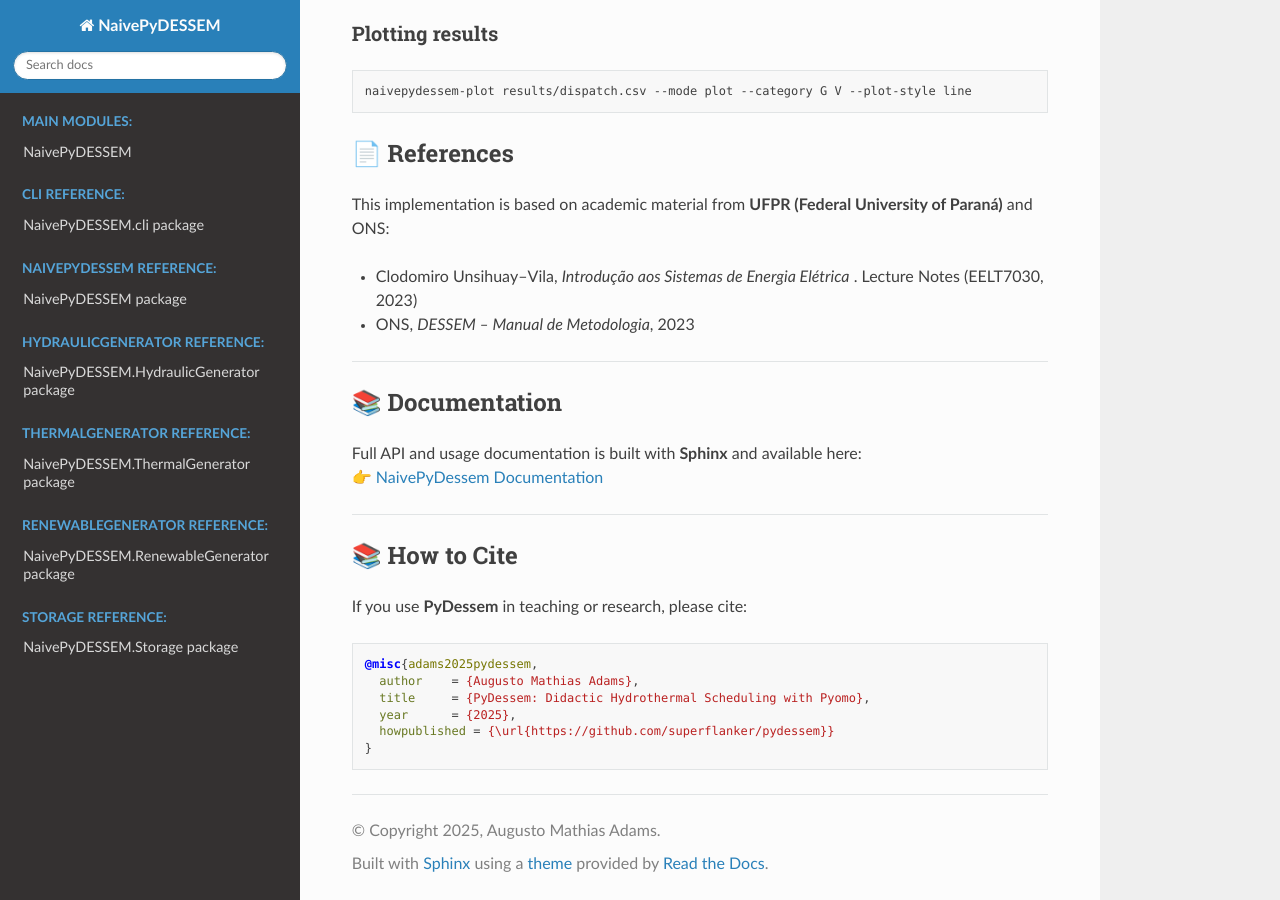
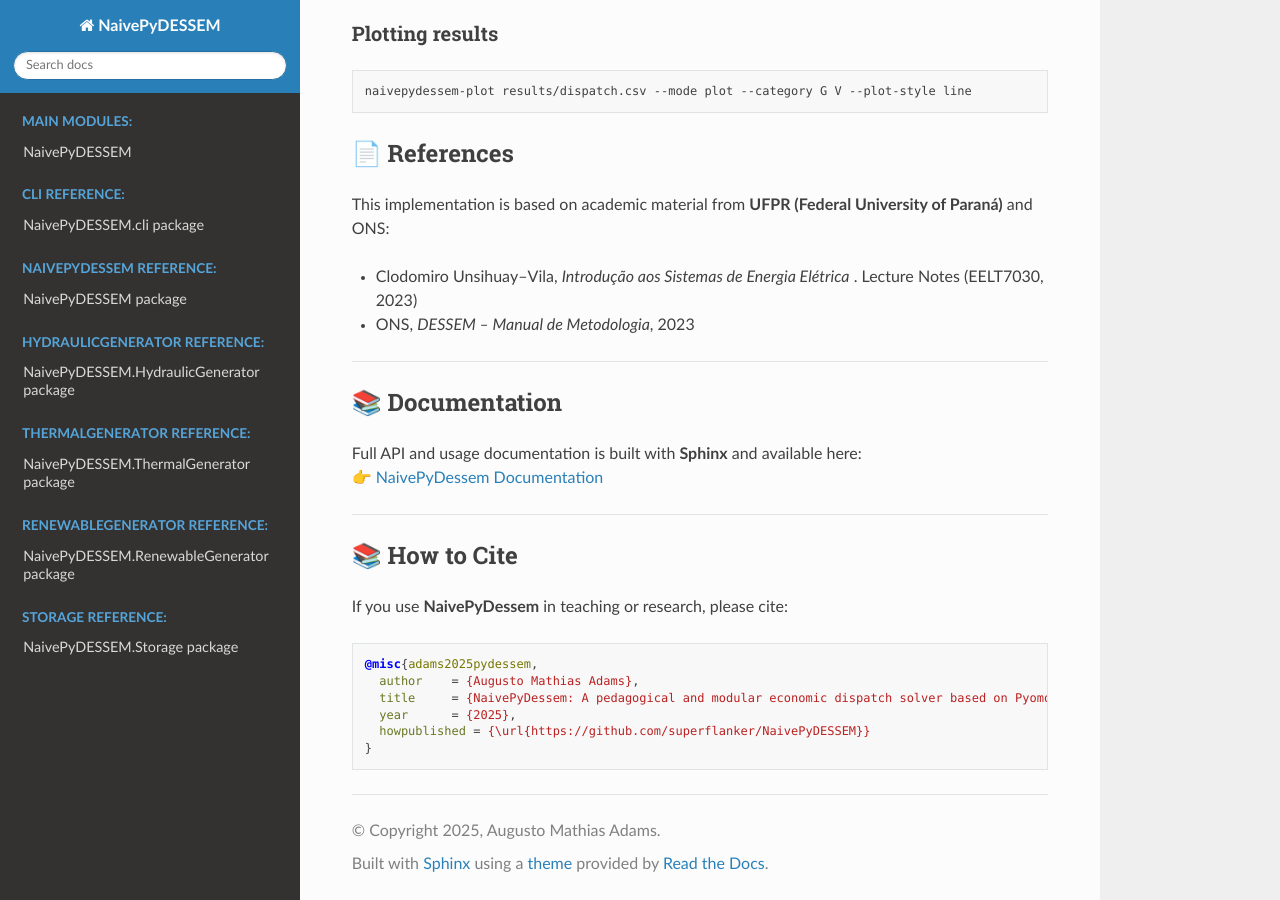
Before and after one commit to superflanker/NaivePyDESSEM, a Sphinx documentation site: the page built from docs/source/README.md, in a window 1280 px wide and 900 px high, scrolled down 2803 px. Built offline with Sphinx 7.4.7 and the Read the Docs theme 3.1.0, drawn with Linux system fonts in a browser that asks for light colours.

Commit message:
Docs Refinements

````diff
--- a/docs/source/README.md
+++ b/docs/source/README.md
@@ -99,7 +99,6 @@
 | `pandas`     | `>=2.3.2`           | [pandas](https://pypi.org/project/pandas/) |
 | `pyomo`      | `>=6.9.3`           | [pyomo](https://pypi.org/project/pyomo/) |
 
-
 ## 🛠  Installation
 
 ```bash
@@ -154,13 +153,13 @@
 
 ## 📚 How to Cite
 
-If you use **PyDessem** in teaching or research, please cite:
+If you use **NaivePyDessem** in teaching or research, please cite:
 
 ```bibtex
 @misc{adams2025pydessem,
   author    = {Augusto Mathias Adams},
-  title     = {PyDessem: Didactic Hydrothermal Scheduling with Pyomo},
+  title     = {NaivePyDessem: A pedagogical and modular economic dispatch solver based on Pyomo},
   year      = {2025},
-  howpublished = {\url{https://github.com/superflanker/pydessem}}
+  howpublished = {\url{https://github.com/superflanker/NaivePyDESSEM}}
 }
 ```
--- a/pyproject.toml
+++ b/pyproject.toml
@@ -25,7 +25,7 @@
 
 [project.scripts]
 pydessem-solve = "NaivePyDESSEM.cli.cli:main"
-pydepydessem-plot = "NaivePyDESSEM.cli.plot_cli:main"
+pydessem-plot = "NaivePyDESSEM.cli.plot_cli:main"
 
 [build-system]
 requires = ["setuptools", "wheel"]
````
Also changed, not shown: README.md (+3 -3 lines).
